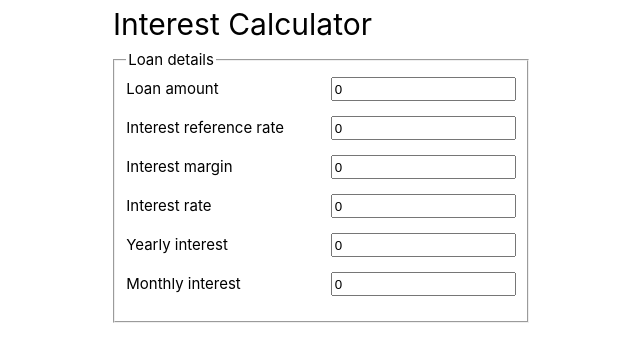
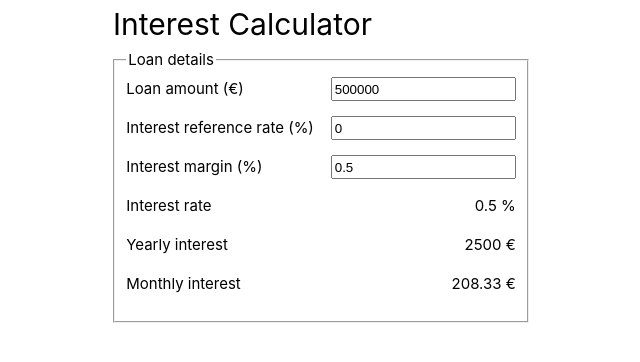
Before and after one commit to jtiala/interest-calculator, a Vue app: page / in a window 1280 px wide. Shown: the top 362 px of the page, without its empty margins (319-959 px from the left). Built offline with nearby package versions, Linux system fonts and the light colour scheme.

Commit message:
Use v-model and computed()

```diff
--- a/src/components/InterestCalculator.vue
+++ b/src/components/InterestCalculator.vue
@@ -1,87 +1,49 @@
 <script setup lang="ts">
-import { ref } from "vue";
+import { ref, computed } from "vue";
 
-const loanAmount = ref(0);
+const loanAmount = ref(500000);
 const interestReferenceRate = ref(0);
-const interestMargin = ref(0);
-const interestRate = ref(0);
-const yearlyInterest = ref(0);
-const monthlyInterest = ref(0);
+const interestMargin = ref(0.5);
 
-const setLoanAmount = (e: Event) => {
-  loanAmount.value = parseFloat((e.target as HTMLInputElement).value);
-  calculateInterestRate();
-  calculateYearlyInterest();
-  calculateMonthlyInterest();
-};
-
-const setInterestReferenceRate = (e: Event) => {
-  interestReferenceRate.value = parseFloat(
-    (e.target as HTMLInputElement).value
-  );
-  calculateInterestRate();
-  calculateYearlyInterest();
-  calculateMonthlyInterest();
-};
-
-const setInterestMargin = (e: Event) => {
-  interestMargin.value = parseFloat((e.target as HTMLInputElement).value);
-  calculateInterestRate();
-  calculateYearlyInterest();
-  calculateMonthlyInterest();
-};
-
-const calculateInterestRate = () => {
-  interestRate.value =
+const interestRate = computed(
+  () =>
     Math.round((interestReferenceRate.value + interestMargin.value) * 1000) /
-    1000;
-};
-
-const calculateYearlyInterest = () => {
-  yearlyInterest.value =
-    Math.round((loanAmount.value + interestRate.value) * 100) / 100;
-};
-
-const calculateMonthlyInterest = () => {
-  monthlyInterest.value =
-    Math.round(((loanAmount.value + interestRate.value) / 12) * 100) / 100;
-};
+    1000
+);
+const yearlyInterest = computed(
+  () => Math.round(loanAmount.value * (interestRate.value / 100) * 100) / 100
+);
+const monthlyInterest = computed(
+  () => Math.round((yearlyInterest.value / 12) * 100) / 100
+);
 </script>
 
 <template>
   <fieldset>
     <legend>Loan details</legend>
     <label>
-      <span>Loan amount</span>
-      <input type="number" :value="loanAmount" @change="setLoanAmount" />
+      <span>Loan amount (€)</span>
+      <input type="number" v-model.number="loanAmount" />
     </label>
     <label>
-      <span>Interest reference rate</span>
-      <input
-        type="number"
-        :value="interestReferenceRate"
-        @change="setInterestReferenceRate"
-      />
+      <span>Interest reference rate (%)</span>
+      <input type="number" v-model.number="interestReferenceRate" />
     </label>
     <label>
-      <span>Interest margin</span>
-      <input
-        type="number"
-        :value="interestMargin"
-        @change="setInterestMargin"
-      />
+      <span>Interest margin (%)</span>
+      <input type="number" v-model.number="interestMargin" />
     </label>
     <label>
       <span>Interest rate</span>
-      <input type="text" :value="interestRate" readonly />
+      <span>{{ interestRate }} %</span>
     </label>
     <label>
       <span>Yearly interest</span>
-      <input type="text" :value="yearlyInterest" readonly />
+      <span>{{ yearlyInterest }} €</span>
     </label>
     <label>
       <span>Monthly interest</span>
-      <input type="text" :value="monthlyInterest" readonly />
+      <span>{{ monthlyInterest }} €</span>
     </label>
   </fieldset>
 </template>
```
